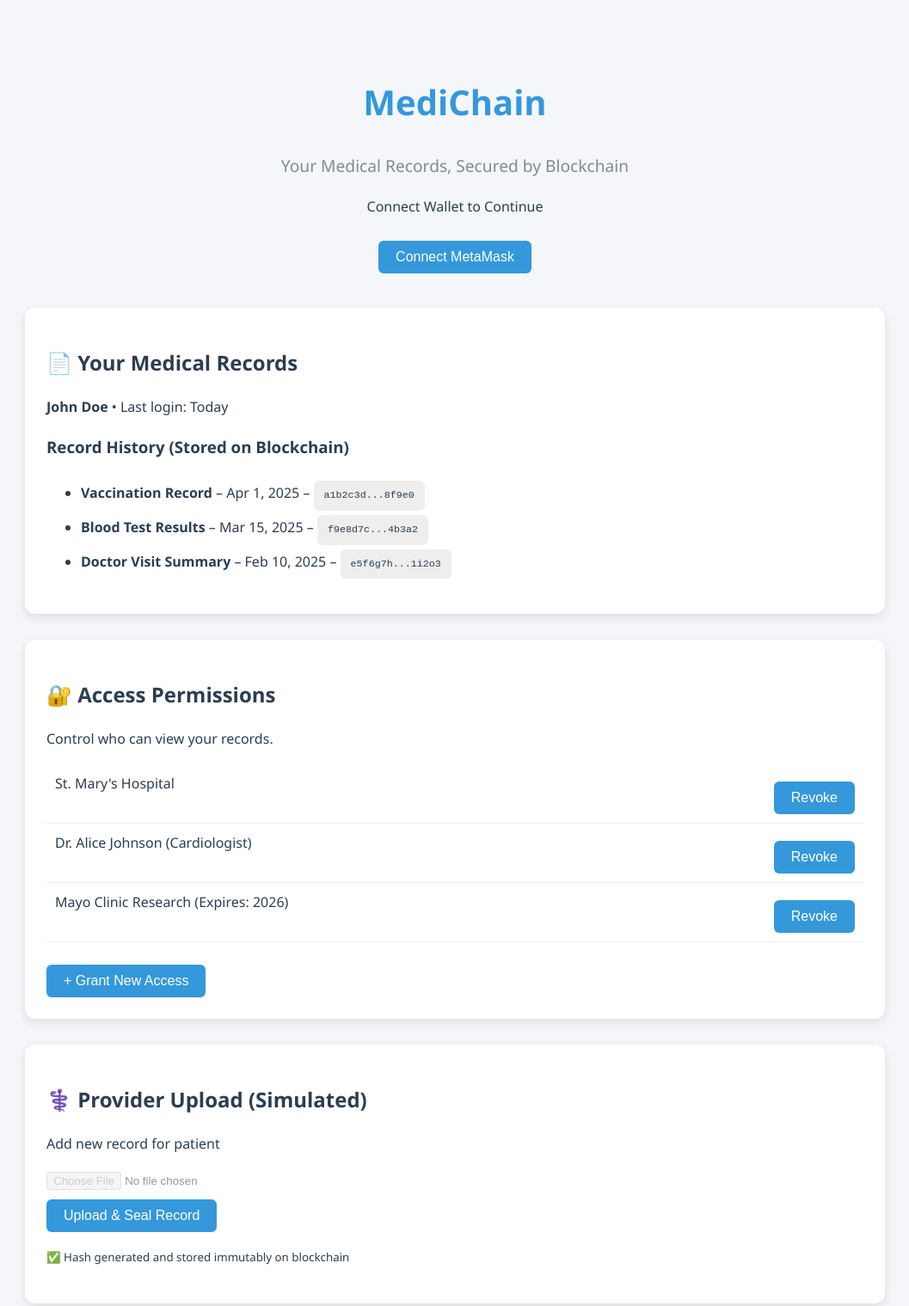
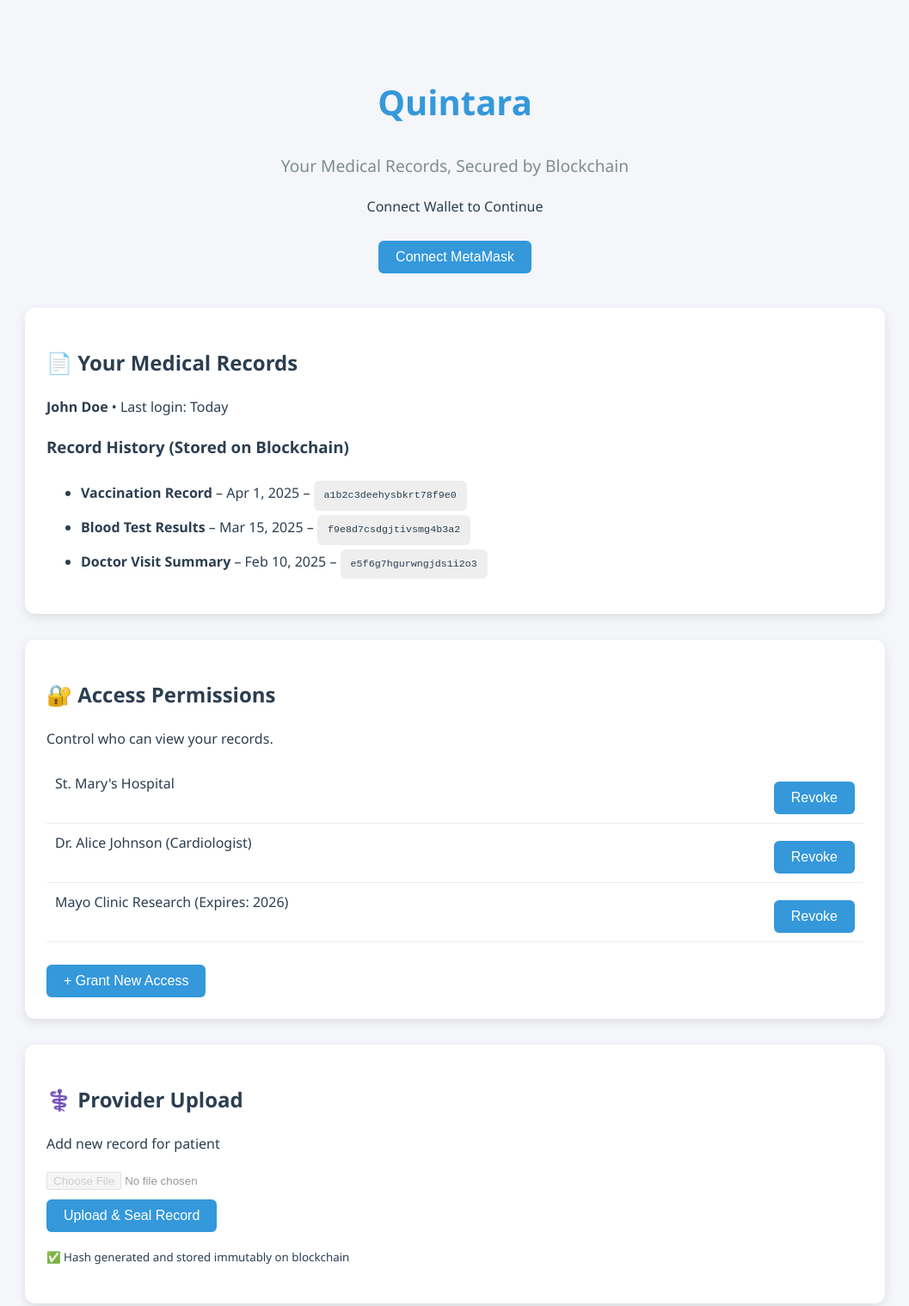
Before and after one commit to Jzaman2004/Blockchain-Medical-Record, a plain HTML site: page index.html in a window 1280 px wide. Shown: the top 1519 px of the page at 86% size, without its empty margins (111-1168 px from the left). Drawn offline with Linux system fonts and the light colour scheme.

Commit message:
Simple blockchain medical record

```diff
--- a/index.html
+++ b/index.html
@@ -3,7 +3,7 @@
 <head>
   <meta charset="UTF-8" />
   <meta name="viewport" content="width=device-width, initial-scale=1.0"/>
-  <title>MediChain | Patient-Controlled Medical Records</title>
+  <title>Quintara | Patient-Controlled Medical Records</title>
   <style>
     /* Simple modern styling */
     body {
@@ -83,7 +83,7 @@
 
   <div class="container">
     <header>
-      <h1>MediChain</h1>
+      <h1>Quintara</h1>
       <p class="tagline">Your Medical Records, Secured by Blockchain</p>
       <p>Connect Wallet to Continue</p>
       <button onclick="alert('Wallet Connected! (Simulated)')">Connect MetaMask</button>
@@ -96,9 +96,9 @@
 
       <h3>Record History (Stored on Blockchain)</h3>
       <ul>
-        <li><strong>Vaccination Record</strong> – Apr 1, 2025 – <span class="hash">a1b2c3d...8f9e0</span></li>
-        <li><strong>Blood Test Results</strong> – Mar 15, 2025 – <span class="hash">f9e8d7c...4b3a2</span></li>
-        <li><strong>Doctor Visit Summary</strong> – Feb 10, 2025 – <span class="hash">e5f6g7h...1i2o3</span></li>
+        <li><strong>Vaccination Record</strong> – Apr 1, 2025 – <span class="hash">a1b2c3deehysbkrt78f9e0</span></li>
+        <li><strong>Blood Test Results</strong> – Mar 15, 2025 – <span class="hash">f9e8d7csdgjtivsmg4b3a2</span></li>
+        <li><strong>Doctor Visit Summary</strong> – Feb 10, 2025 – <span class="hash">e5f6g7hgurwngjds1i2o3</span></li>
       </ul>
     </div>
 
@@ -125,7 +125,7 @@
 
     <!-- Doctor View (Fake Toggle) -->
     <div class="card">
-      <h2>⚕️ Provider Upload (Simulated)</h2>
+      <h2>⚕️ Provider Upload</h2>
       <p>Add new record for patient</p>
       <input type="file" disabled style="opacity:0.6" title="Fake upload - only for show" /><br/>
       <button onclick="alert('Record uploaded & hash stored on blockchain!')" style="margin-top:10px;">
```
